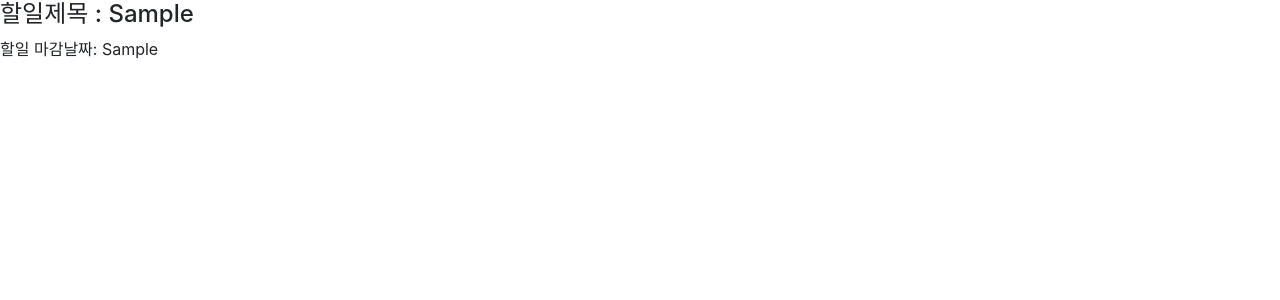
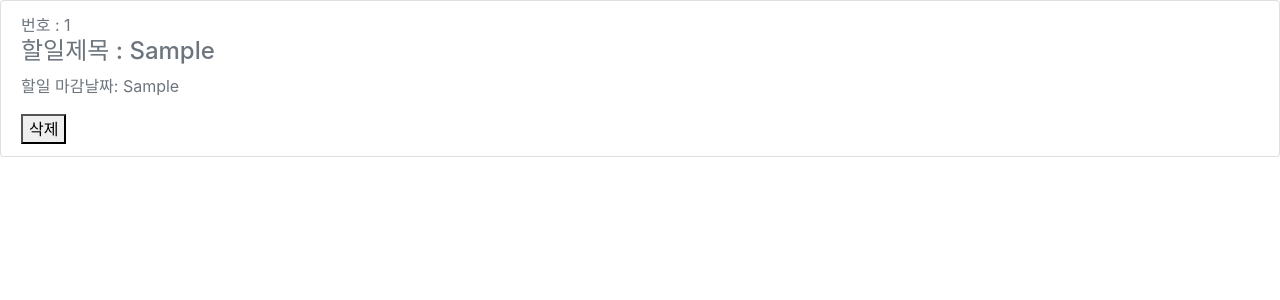
Before and after one commit to KwangminNam/nodeJS-TEST, a Node server app: template views/list.ejs in a window 1280 px wide. Shown: the top 300 px of the page. Run offline with Node 20, Linux system fonts and the light colour scheme; the template is opened without the code that fills it: most values are stand-ins (such as "Sample title", 1, 10 or a date in 2020); some libraries are stand-ins or nearby versions.

Commit message:
mongo db

```diff
--- a/server.js
+++ b/server.js
@@ -40,12 +40,21 @@ app.get('/write',(요청,응답)=>{
 
 app.post('/add',(req,res)=>{
   res.send('complete!')
+  db.collection('counter').findOne({name :'게시물갯수'} , (에러,결과)=>{
+    console.log(결과.totalPost);
+    var totalPostNum = 결과.totalPost;
+
     db.collection('post').insertOne({
+      _id:totalPostNum + 1,
       제목:req.body.title,
       날짜:req.body.date
     },(에러,결과)=>{
       console.log('저장완료');
+      db.collection('counter').updateOne({name:"게시물갯수"},{$inc : {totalPost:1}},(err,res)=>{
+        if(err) return console.log(err);
+      } )
     });
+  })
 })
 
 app.get('/list',(req,res)=>{
@@ -54,3 +63,11 @@ app.get('/list',(req,res)=>{
     res.render('list.ejs' ,{ posts : result} );
   })
 })
+
+app.delete('/delete' , function(req,res){
+  console.log(req.body)
+  req.body._id = parseInt(req.body._id);
+  db.collection('post').deleteOne(req.body,(err,result)=>{
+    console.log('삭제완료!')
+  })
+})
--- a/views/list.ejs
+++ b/views/list.ejs
@@ -27,13 +27,37 @@
     <title>Hello, world!</title>
   </head>
   <body>
-    <% for(i=0;i<posts.length;i++){  %>
-      <h4>할일제목 : <%=posts[i].제목%> </h4>
-      <p>할일 마감날짜:  <%=posts[i].날짜%></p>
-    <%}%>
+    <ul class="list-group">
+      <% for(i=0;i<posts.length;i++){  %>
+        <li class="list-group-item disabled" aria-disabled="true">
+          <span>번호 : <%=posts[i]._id%>  </span>
+          <h4>할일제목 : <%=posts[i].제목%> </h4>
+          <p>할일 마감날짜:  <%=posts[i].날짜%></p>
+          <button class="delete" data-id= <%=posts[i]._id%>>삭제</button>
+        </li>
+      <%}%>
+    </ul>
 
-    <script src="https://cdn.jsdelivr.net/npm/jquery@3.5.1/dist/jquery.slim.min.js" integrity="sha384-DfXdz2htPH0lsSSs5nCTpuj/zy4C+OGpamoFVy38MVBnE+IbbVYUew+OrCXaRkfj" crossorigin="anonymous"></script>
+
+    <script src="https://code.jquery.com/jquery-3.6.1.min.js"></script>
     <script src="https://cdn.jsdelivr.net/npm/bootstrap@4.6.2/dist/js/bootstrap.bundle.min.js" integrity="sha384-Fy6S3B9q64WdZWQUiU+q4/2Lc9npb8tCaSX9FK7E8HnRr0Jz8D6OP9dO5Vg3Q9ct" crossorigin="anonymous"></script>
+
+    <script>
+      $('.delete').click(function(e){
+        console.log("click!");
+        var test = e.target.dataset.id;
+        $.ajax({
+          method:'DELETE',
+          url:'/delete',
+          data:{_id : test},
+        }).done(function(result){
+
+        })
+      })
+      console.log($('delete'))
+    </script>
+
+
   </body>
 </html>
 <body>
--- a/write.html
+++ b/write.html
@@ -39,8 +39,7 @@
       </form>
     </div>
 
-    <script src="https://cdn.jsdelivr.net/npm/jquery@3.5.1/dist/jquery.slim.min.js" integrity="sha384-DfXdz2htPH0lsSSs5nCTpuj/zy4C+OGpamoFVy38MVBnE+IbbVYUew+OrCXaRkfj" crossorigin="anonymous"></script>
     <script src="https://cdn.jsdelivr.net/npm/bootstrap@4.6.2/dist/js/bootstrap.bundle.min.js" integrity="sha384-Fy6S3B9q64WdZWQUiU+q4/2Lc9npb8tCaSX9FK7E8HnRr0Jz8D6OP9dO5Vg3Q9ct" crossorigin="anonymous"></script>
-
+    <script src="https://code.jquery.com/jquery-3.6.1.min.js" integrity="sha256-o88AwQnZB+VDvE9tvIXrMQaPlFFSUTR+nldQm1LuPXQ=" crossorigin="anonymous"></script>
   </body>
 </html>
```
Lines whose indentation alone changed are shown as unchanged.
